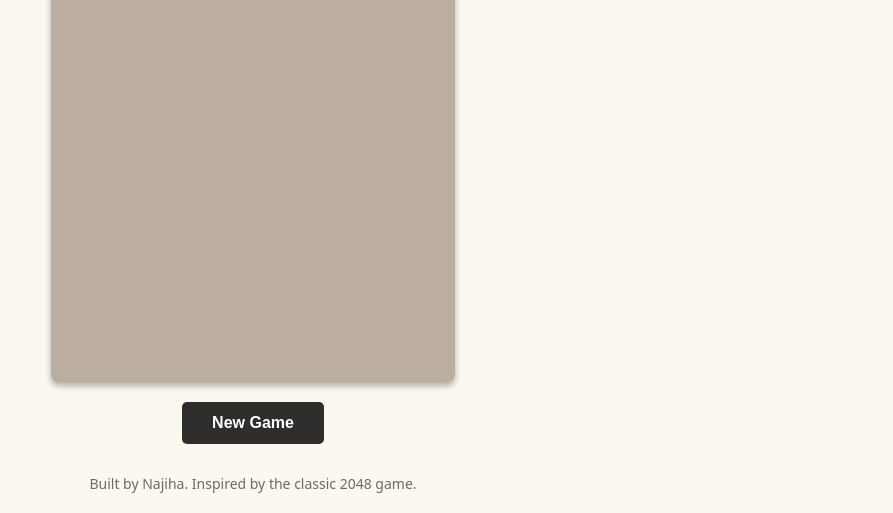
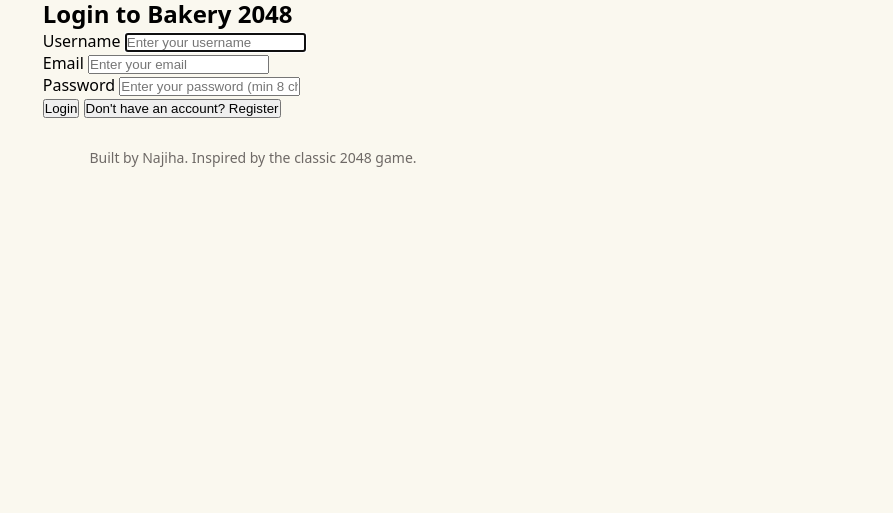
Before and after one commit to najiha2002/bakery-2048, a website: page index.html in a window 1280 px wide. Shown: the part 362-875 px from the top of the page, without its empty margins (387-1280 px from the left). After the commit the page ends 800 px from the top, so only its background shows below. Drawn offline with Linux system fonts and the light colour scheme.

Commit message:
add auth screen and scripts

```diff
--- a/index.html
+++ b/index.html
@@ -7,7 +7,95 @@
     <link rel="stylesheet" href="src/style.css">
 </head>
 <body>
+    <!-- Authentication Screen -->
+    <div id="authScreen" class="auth-screen">
+        <div class="auth-container">
+            <div class="auth-header">
+                <h1>🥐 Bakery 2048 🥐</h1>
+                <p class="auth-tagline">Combine ingredients to create delicious treats!</p>
+            </div>
+
+            <form id="authForm" class="auth-form">
+                <h2>Login to Bakery 2048</h2>
+
+                <!-- Messages -->
+                <div id="errorMessage" class="message error-message"></div>
+                <div id="successMessage" class="message success-message"></div>
+
+                <!-- Loading Spinner -->
+                <div id="loadingSpinner" class="loading-spinner"></div>
+
+                <!-- Username -->
+                <div class="form-group">
+                    <label for="username">Username</label>
+                    <input
+                        type="text"
+                        id="username"
+                        name="username"
+                        placeholder="Enter your username"
+                        required
+                        autocomplete="username"
+                    >
+                </div>
+
+                <!-- Email (hidden in login mode) -->
+                <div class="form-group" id="emailGroup">
+                    <label for="email">Email</label>
+                    <input
+                        type="email"
+                        id="email"
+                        name="email"
+                        placeholder="Enter your email"
+                        autocomplete="email"
+                    >
+                </div>
+
+                <!-- Password -->
+                <div class="form-group">
+                    <label for="password">Password</label>
+                    <input
+                        type="password"
+                        id="password"
+                        name="password"
+                        placeholder="Enter your password (min 8 chars)"
+                        required
+                        minlength="8"
+                        autocomplete="current-password"
+                    >
+                </div>
+
+                <!-- Submit Button -->
+                <button type="submit" id="submitBtn" class="auth-submit-btn">Login</button>
+
+                <!-- Toggle between Login/Register -->
+                <button type="button" id="toggleAuthMode" class="auth-toggle-btn">
+                    Don't have an account? Register
+                </button>
+            </form>
+        </div>
+    </div>
+
+    <!-- Game Screen -->
+    <div id="gameScreen" class="game-screen" style="display: none;">
         <div class="container">
+            <!-- Floating Menu Button -->
+            <button id="menuBtn" class="floating-menu-btn">☰</button>
+
+            <!-- Dropdown Menu -->
+            <div id="menuDropdown" class="menu-dropdown">
+                <div class="menu-header">
+                    <span id="playerUsername" class="menu-username">Welcome, Player!</span>
+                </div>
+                <button id="helpBtn" class="menu-item">
+                    <span class="menu-icon">❓</span>
+                    <span>Help</span>
+                </button>
+                <button id="logoutBtn" class="menu-item logout">
+                    <span class="menu-icon">🚪</span>
+                    <span>Logout</span>
+                </button>
+            </div>
+
             <div class="header-container">
                 <h1>🥐Bakery 512🥐</h1>
                 <div class="help-icon">
@@ -49,10 +137,16 @@
 
             <button id="resetButton">New Game</button>
         </div>
+    </div>
+
     <footer>
         <p>Built by Najiha. Inspired by the classic 2048 game.</p>
     </footer>
+
+    <!-- Scripts -->
     <script src="src/js/constants.js"></script>
+    <script src="src/js/api.js"></script>
+    <script src="src/js/authUI.js"></script>
     <script src="src/js/script.js"></script>
 </body>
 </html>
```
Lines whose indentation alone changed are shown as unchanged.
